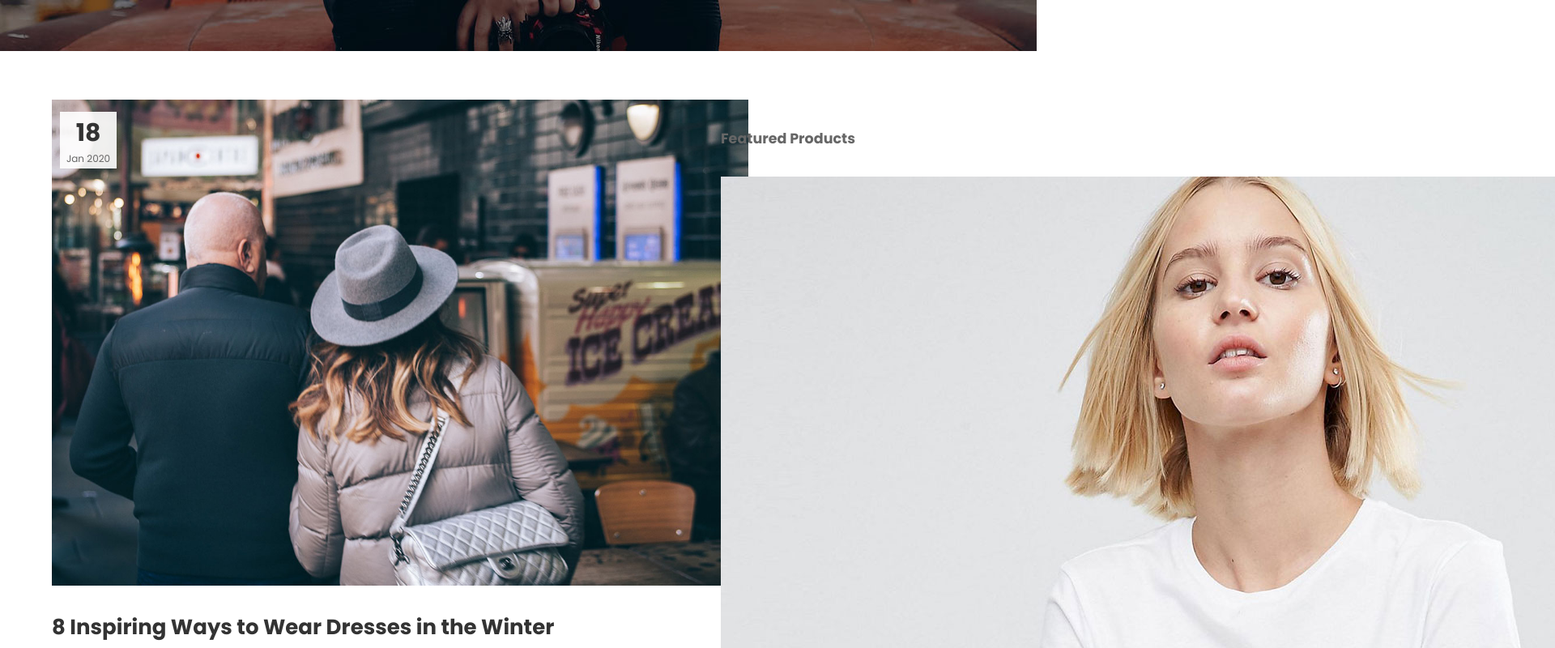
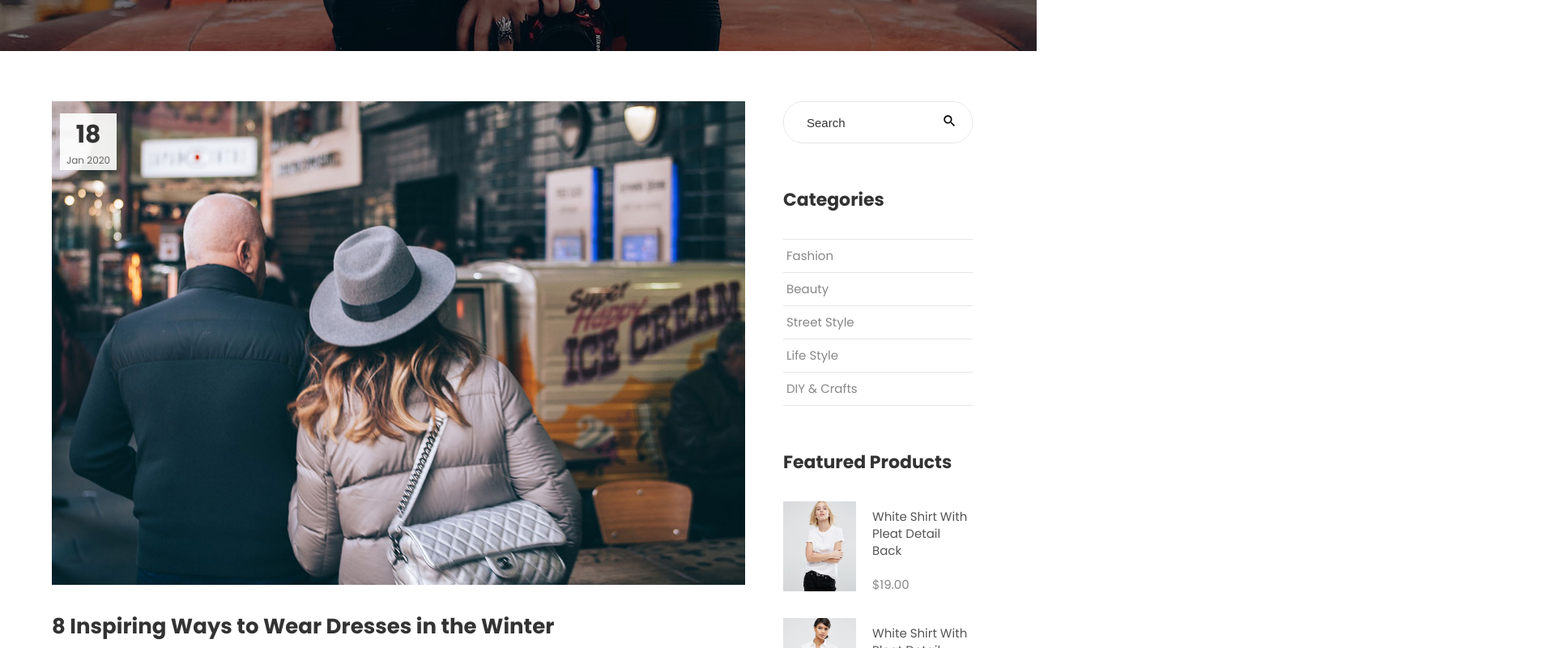
Before and after one commit to hnton2/MERN_CozaStore, a React (Create React App) app in the folder client/: page /blog in a window 1280 px wide. Shown: the part 260-1060 px from the top of the page at 81% size, 1920 px wide, since content can reach past the window. Built offline with nearby package versions, Linux system fonts and the light colour scheme.

Commit message:
blog category

```diff
--- a/client/src/pages/Blogs/Blogs.scss
+++ b/client/src/pages/Blogs/Blogs.scss
@@ -1,3 +1,77 @@
-.blogs {
+@import "../../variables.scss";
+
+.blog {
     padding: 62px 0 60px;
+
+    &__menu {
+        padding: 0 15px 80px;
+
+        & .title {
+            font-size: 22px;
+            font-weight: bold;
+            line-height: 1.4;
+            color: $dark-color;
+            margin: 55px 0 32px;
+        }
+
+        & .search {
+            border: 1px solid $border-color;
+            border-radius: 25px;
+            position: relative;
+            overflow: hidden;
+
+            & > input {
+                border: none;
+                outline: none;
+                height: 50px;
+                width: 100%;
+                padding: 0 55px 0 28px;
+                font-size: 15px;
+                font-weight: 400;
+                color: $dark-color;
+
+                &::placeholder {
+                    font-size: 15px;
+                    font-weight: 400;
+                    color: $dark-color;
+                }
+            }
+
+            & > button {
+                position: absolute;
+                top: 0;
+                right: 0;
+                height: 100%;
+                padding: 0 18px;
+                transition: all 0.4s;
+
+                &:hover {
+                    color: $color-hover;
+                }
+            }
+        }
+
+        & .blog-category {
+            & > li {
+                border-top: 1px solid $border-color;
+
+                &:last-child {
+                    border-bottom: 1px solid $border-color;
+                }
+
+                & > .category__link {
+                    display: block;
+                    font-size: 15px;
+                    font-weight: 400;
+                    color: #888;
+                    line-height: 1.6;
+                    padding: 8px 4px;
+
+                    &:hover {
+                        color: $color-hover;
+                    }
+                }
+            }
+        }
+    }
 }
--- a/client/src/pages/Blogs/index.jsx
+++ b/client/src/pages/Blogs/index.jsx
@@ -7,6 +7,29 @@ import TitlePage from "../../components/TitlePage";
 import Image from "../../constants/Image";
 import SearchIcon from "@mui/icons-material/Search";
 import { Link } from "react-router-dom";
+import styled from "styled-components";
+import "./Blogs.scss";
+
+const dataProduct = [
+    {
+        path: "#",
+        name: "White Shirt With Pleat Detail Back",
+        image: Image.PRODUCT1,
+        price: "19.00",
+    },
+    {
+        path: "#",
+        name: "White Shirt With Pleat Detail Back",
+        image: Image.PRODUCT2,
+        price: "19.00",
+    },
+    {
+        path: "#",
+        name: "White Shirt With Pleat Detail Back",
+        image: Image.PRODUCT3,
+        price: "19.00",
+    },
+];
 
 const dataBlog = [
     {
@@ -35,15 +58,71 @@ const dataBlog = [
     },
 ];
 
+const CardContainer = styled.div`
+    display: flex;
+    margin-bottom: 30px;
+`;
+
+const ImageLink = styled(Link)`
+    display: block;
+    overflow: hidden;
+    margin-right: 20px;
+    min-width: 90px;
+    &:hover > img {
+        transform: scale(1.1);
+    }
+`;
+
+const ImageCard = styled.img`
+    width: 90px;
+    object-fit: contain;
+    transition: 0.8s ease;
+`;
+
+const DescriptionCard = styled.div`
+    padding-top: 8px;
+    display: flex;
+    flex-direction: column;
+`;
+
+const TitleCard = styled(Link)`
+    font-size: 15px;
+    line-height: 1.4;
+    color: #555;
+    transition: 0.3s;
+
+    &:hover {
+        color: #6c7ae0;
+    }
+`;
+
+const PriceCard = styled.span`
+    font-size: 15px;
+    color: #888;
+    padding-top: 20px;
+`;
+
+const SidebarCard = ({ path, image, name, price }) => (
+    <CardContainer>
+        <ImageLink to={path}>
+            <ImageCard src={image} alt={name} />
+        </ImageLink>
+        <DescriptionCard>
+            <TitleCard to={path}>{name}</TitleCard>
+            <PriceCard>${price}</PriceCard>
+        </DescriptionCard>
+    </CardContainer>
+);
+
 function Blogs() {
     return (
         <>
             <Header />
             <div className="main">
                 <TitlePage background={Image.BACKGROUND2} title="Blog" />
-                <div className="blogs">
+                <div className="blog">
                     <Container>
-                        <Grid container spacing={2}>
+                        <Grid container spacing={4}>
                             <Grid item md={8} lg={9}>
                                 {dataBlog.map((item, index) => (
                                     <BlogCard
@@ -61,15 +140,15 @@ function Blogs() {
                                 </div>
                             </Grid>
                             <Grid item md={4} lg={3}>
-                                <div className="sidebar">
-                                    <form className="sidebar__search">
+                                <div className="blog__menu">
+                                    <form className="search">
                                         <input type="text" placeholder="Search" />
                                         <button>
-                                            <SearchIcon />
+                                            <SearchIcon fontSize="small" />
                                         </button>
                                     </form>
-                                    <h3 className="sidebar__title">Categories</h3>
-                                    <ul className="category">
+                                    <h3 className="title">Categories</h3>
+                                    <ul className="blog-category">
                                         <li>
                                             <Link to="#" className="category__link">
                                                 Fashion
@@ -96,36 +175,18 @@ function Blogs() {
                                             </Link>
                                         </li>
                                     </ul>
-                                    <h3 className="sidebar__title">Featured Products</h3>
-                                    <div className="sidebar-product">
-                                        <Link to="#">
-                                            <img src={Image.PRODUCT1} alt="" />
-                                        </Link>
-                                        <div className="sidebar-product__desc">
-                                            <h4 className="title">White Shirt With Pleat Detail Back</h4>
-                                            <span className="price"> $19.00</span>
-                                        </div>
-                                    </div>
-                                    <div className="sidebar-product">
-                                        <Link to="#">
-                                            <img src={Image.PRODUCT2} alt="" />
-                                        </Link>
-                                        <div className="sidebar-product__desc">
-                                            <h4 className="title">White Shirt With Pleat Detail Back</h4>
-                                            <span className="price"> $19.00</span>
-                                        </div>
-                                    </div>
-                                    <div className="sidebar-product">
-                                        <Link to="#">
-                                            <img src={Image.PRODUCT3} alt="" />
-                                        </Link>
-                                        <div className="sidebar-product__desc">
-                                            <h4 className="title">White Shirt With Pleat Detail Back</h4>
-                                            <span className="price"> $19.00</span>
-                                        </div>
-                                    </div>
-                                    <h3 className="sidebar__title">Tags</h3>
-                                    <div className="category__filter-tags">
+                                    <h3 className="title">Featured Products</h3>
+                                    {dataProduct.map((item, index) => (
+                                        <SidebarCard
+                                            path={item.path}
+                                            image={item.image}
+                                            name={item.name}
+                                            price={item.price}
+                                            key={index + 1}
+                                        />
+                                    ))}
+                                    <h3 className="title">Tags</h3>
+                                    <div className="tags">
                                         <Link to="#" className="tag">
                                             Fashion
                                         </Link>
--- a/client/src/pages/Category/Category.scss
+++ b/client/src/pages/Category/Category.scss
@@ -146,32 +146,6 @@
                 border-bottom: 1px solid #6c7ae0;
             }
         }
-
-        &-tags {
-            display: flex;
-            align-items: center;
-            flex-wrap: wrap;
-
-            & > .tag {
-                display: flex;
-                align-items: center;
-                justify-content: center;
-                border: 1px solid #ccc;
-                border-radius: 15px;
-                min-height: 30px;
-                font-size: 13px;
-                line-height: 1.6;
-                color: $grey-color;
-                padding: 0 15px;
-                margin: 0 5px 5px 0;
-                transition: all 0.3s;
-
-                &:hover {
-                    border-color: #6c7ae0;
-                    color: #6c7ae0;
-                }
-            }
-        }
     }
 
     &__search {
--- a/client/src/pages/Category/index.jsx
+++ b/client/src/pages/Category/index.jsx
@@ -236,7 +236,7 @@ function Category() {
                                     </Grid>
                                     <Grid item xs={6} sm={6} md={3}>
                                         <h4 className="category__filter-title">Tags</h4>
-                                        <div className="category__filter-tags">
+                                        <div className="tags">
                                             <Link to="#" className="tag">
                                                 Fashion
                                             </Link>
--- a/client/src/style.scss
+++ b/client/src/style.scss
@@ -161,6 +161,32 @@ img {
     }
 }
 
+.tags {
+    display: flex;
+    align-items: center;
+    flex-wrap: wrap;
+
+    & > .tag {
+        display: flex;
+        align-items: center;
+        justify-content: center;
+        border: 1px solid #ccc;
+        border-radius: 15px;
+        min-height: 30px;
+        font-size: 13px;
+        line-height: 1.6;
+        color: $grey-color;
+        padding: 0 15px;
+        margin: 0 5px 5px 0;
+        transition: all 0.3s;
+
+        &:hover {
+            border-color: #6c7ae0;
+            color: #6c7ae0;
+        }
+    }
+}
+
 // CUSTOM
 .main {
     margin-top: $header-height;
```
